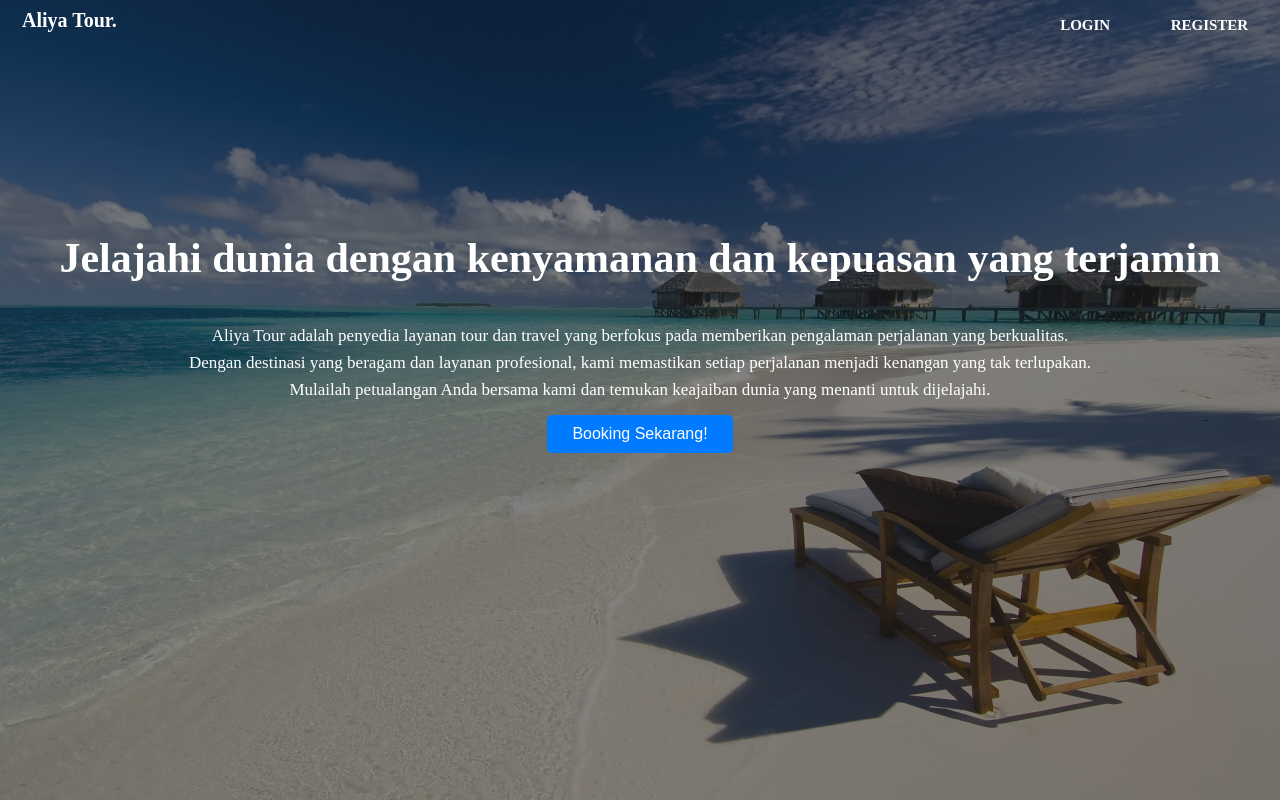
After one commit to Aliyazalfaputri/Aliyazalfa_JWD, a PHP site: page /index.html in a window 1280 px wide. The commit adds this page. Run offline with PHP 8.4, Linux system fonts and the light colour scheme.

Commit message:
membuat form dashboard dan reservasi pengguna

```diff
--- a/admin/paketwisata.php
+++ b/admin/paketwisata.php
@@ -19,7 +19,7 @@ $result = $conn->query($sql);
         <?php include '../nav/sidebar.php'; ?>
         <main class="content">
             <h2>Daftar Paket Wisata</h2>
-            <button class="tambah-btn"><a href="tambahwisata.php">Tambah Data</a></button>
+            <button class="mod-btn"><a href="tambahwisata.php">Tambah Data</a></button>
             <table>
                 <thead>
                     <tr>
@@ -44,7 +44,7 @@ $result = $conn->query($sql);
                             echo "<td>" . $row["harga"] . "</td>";
                             echo "<td class='action-buttons'>";
                             echo "<button class='mod-btn'><a href='editwisata.php?id=" . $row["id"] . "'>Edit</a></button>";
-                            echo "<button class='mod-btn'><a href='hapuswisata.php?id=" . $row["id"] . "' onclick='return confirm(\"Apakah Anda yakin ingin menghapus produk ini?\")'>Hapus</a></button>";
+                            echo "<button class='mod-btn'><a href='hapuswisata.php?id=" . $row["id"] . "' onclick='return confirm(\"Apakah Anda yakin ingin menghapus paket wisata ini?\")'>Hapus</a></button>";
                             echo "</td>";
                             echo "</tr>";
                         }
--- /dev/null
+++ b/css/index.css
@@ -0,0 +1,124 @@
+body{
+    background-image: url(../img/bg1.jpg);
+    background-repeat: no-repeat;
+    background-attachment: fixed;
+    background-size: cover;
+    height: 100%;
+}
+
+html, body {
+    height: 100%;
+    margin: 0;
+  }
+
+.full-height {
+    background: rgba(26, 26, 26, 0.548);
+    background-attachment: fixed;
+    max-height: 100vh;
+    height: 100vh;
+
+
+}
+table{
+    width: 100%;
+    padding-top: 5px;
+
+}
+.heading-text{
+    color: white;
+    font-size: 42px;
+    font-weight: 700;
+    line-height: 63px;
+    margin-top: 15%;
+    text-align: center;
+    margin-bottom: 0;
+}
+
+.sub-text2{
+    color: white;
+    font-size: 17px;
+    line-height: 27px;
+    font-weight: 400;
+    text-align: center;
+    margin-top: 30px;
+}
+
+
+.register-btn{
+    background-color: rgba(240, 248, 255, 0.589);
+    color: #345cc4;
+}
+
+
+.edoc-logo{
+    color: white;
+    font-weight: bolder;
+    font-size: 20px;
+    padding-left: 20px;
+    animation: transitionIn-Y-over 0.5s;
+
+}
+
+.edoc-logo-sub{
+    color: rgba(255, 255, 255, 0.733);
+    font-size: 12px;
+
+}
+
+
+.nav-item{
+    color: white;
+    text-align: center;
+    font-size: 15px;
+    font-weight: bold;
+    animation: transitionIn-Y-over 0.5s;
+    margin-top : 10px;
+}
+
+.nav-item:hover{
+    color: #6394cd;
+
+}
+
+.non-style-link:link, .non-style-link:visited, .non-style-link:hover, .non-style-link:active{
+    text-decoration: none;
+    color: rgb(43, 43, 43);
+}
+
+.btn-primary{
+    background-color: var(--primarycolor) ;
+    border: 1px solid var(--primarycolor) ;
+    color: #fff ;
+    box-shadow: 0 3px 5px 0 rgba(57,108,240,0.3);
+}
+
+.btn-primary-soft{
+    background-color: #D8EBFA ;
+    /*border: 1px solid rgba(57,108,240,0.1) ;*/    color: #1969AA;
+    font-weight: 500;
+    font-size: 16px;
+    border: none;
+    /*box-shadow: 0 3px 5px 0 rgba(57,108,240,0.3)*/
+}
+
+
+.btn-primary-soft:hover{
+    background-color: var(--primarycolor) ;
+    /*border: 1px solid rgba(57,108,240,0.1) ;*/
+    color: #fff ;
+    box-shadow: 0 3px 5px 0 rgba(57,108,240,0.3);
+}
+
+.form-group {
+    background-color: #007BFF;
+    margin-top : 10px;
+    color: white;
+    border: none;
+    border-radius: 5px;
+    cursor: pointer;
+    font-size: 16px;
+}
+
+.form-group:hover {
+    background-color: #0056b3;
+}
--- a/css/login.css
+++ b/css/login.css
@@ -53,7 +53,7 @@ html, body {
     margin-bottom: 5px;
 }
 
-.form-group input[type="email"],
+.form-group input[type="text"],
 .form-group input[type="password"] {
     width: 100%; /* Pastikan input mengisi lebar penuh kontainer */
     padding: 10px;
@@ -62,7 +62,8 @@ html, body {
     font-size: 16px; /* Ukuran font yang sama */
 }
 
-.form-group input[type="submit"] {
+.form-group input[type="submit"],
+.form-group input[type="button"] {
     background-color: #555a9b;
     color: #fff;
     border: none;
--- a/css/tambah.css
+++ b/css/tambah.css
@@ -28,7 +28,8 @@ body {
 }
 
 .add-product-form input[type="text"],
-.add-product-form input[type="number"] {
+.add-product-form input[type="number"],
+.add-product-form input[type="date"] {
     width: 100%;
     padding: 10px;
     border: 1px solid pink;
--- /dev/null
+++ b/index.html
@@ -0,0 +1,75 @@
+<?php
+header("Location: /aliyajwd/index.html");
+exit();
+?>
+
+<!DOCTYPE html>
+<html lang="en">
+<head>
+    <meta charset="UTF-8">
+    <meta http-equiv="X-UA-Compatible" content="IE=edge">
+    <meta name="viewport" content="width=device-width, initial-scale=1.0">
+    <link rel="stylesheet" href="css/animations.css">
+    <link rel="stylesheet" href="css/index.css">
+    <link rel="stylesheet" href="css/login.css">
+
+    <title>Aliya Tour</title>
+    <style>
+        table{
+            animation: transitionIn-Y-bottom 0.5s;
+        }
+    </style>
+
+</head>
+<body>
+
+    <div class="full-height">
+        <center>
+        <table border="0">
+            <tr>
+                <td width="80%">
+                    <font class="edoc-logo" style="margin-top: 20px;">Aliya Tour.</font>
+                </td>
+                <td width="10%">
+                   <a href="login.php"  class="non-style-link"><p class="nav-item">LOGIN</p></a>
+                </td>
+                <td  width="10%">
+                    <a href="register.php" class="non-style-link"><p class="nav-item" style="padding-right: 10px;">REGISTER</p></a>
+                </td>
+            </tr>
+
+            <tr>
+                <td  colspan="3">
+                    <p class="heading-text">Jelajahi dunia dengan kenyamanan dan kepuasan yang terjamin</p>
+
+                </td>
+            </tr>
+            <tr>
+                <td  colspan="3">
+                    <p class="sub-text2">Aliya Tour adalah penyedia layanan tour dan travel yang berfokus pada memberikan pengalaman perjalanan yang berkualitas. <br>
+                        Dengan destinasi yang beragam dan layanan profesional, kami memastikan setiap perjalanan menjadi kenangan yang tak terlupakan. <br>
+                        Mulailah petualangan Anda bersama kami dan temukan keajaiban dunia yang menanti untuk dijelajahi.</p>
+                </td>
+            </tr>
+            <tr>
+
+                <td colspan="3">
+                    <center>
+                    <a href="login.php" >
+                        <input type="button" value="Booking Sekarang!" class="form-group" style="padding-left: 25px;padding-right: 25px;padding-top: 10px;padding-bottom: 10px;">
+                    </a>
+                </center>
+                </td>
+
+            </tr>
+            <tr>
+                <td colspan="3">
+
+                </td>
+            </tr>
+        </table>
+    </center>
+
+    </div>
+</body>
+</html>
--- a/login.php
+++ b/login.php
@@ -26,7 +26,7 @@ if ($_SERVER["REQUEST_METHOD"] == "POST") {
             // Memverifikasi password
             if (password_verify($password, $hashed_password)) {
                 // Redirect ke halaman pengguna jika login berhasil
-                header("Location: pengguna/index.php");
+                header("Location: dashboard.php");
                 exit();
             } else {
                 // Jika password salah
```
Also changed, not shown: admin/editwisata.php (+15 -4 lines), admin/tambahwisata.php (+12 -4 lines), css/animation.css (added, +45 -0 lines), css/dashboard.css (added, +55 -0 lines), css/style.css (+0 -15 lines), dashboard.php (added, +45 -0 lines), detail.php (added, +119 -0 lines), nav/header1.php (added, +22 -0 lines), img/bg.jpg (added), img/bg1.jpg (added), index.php (deleted), uploads/kelilingjogja.jpg (added).
